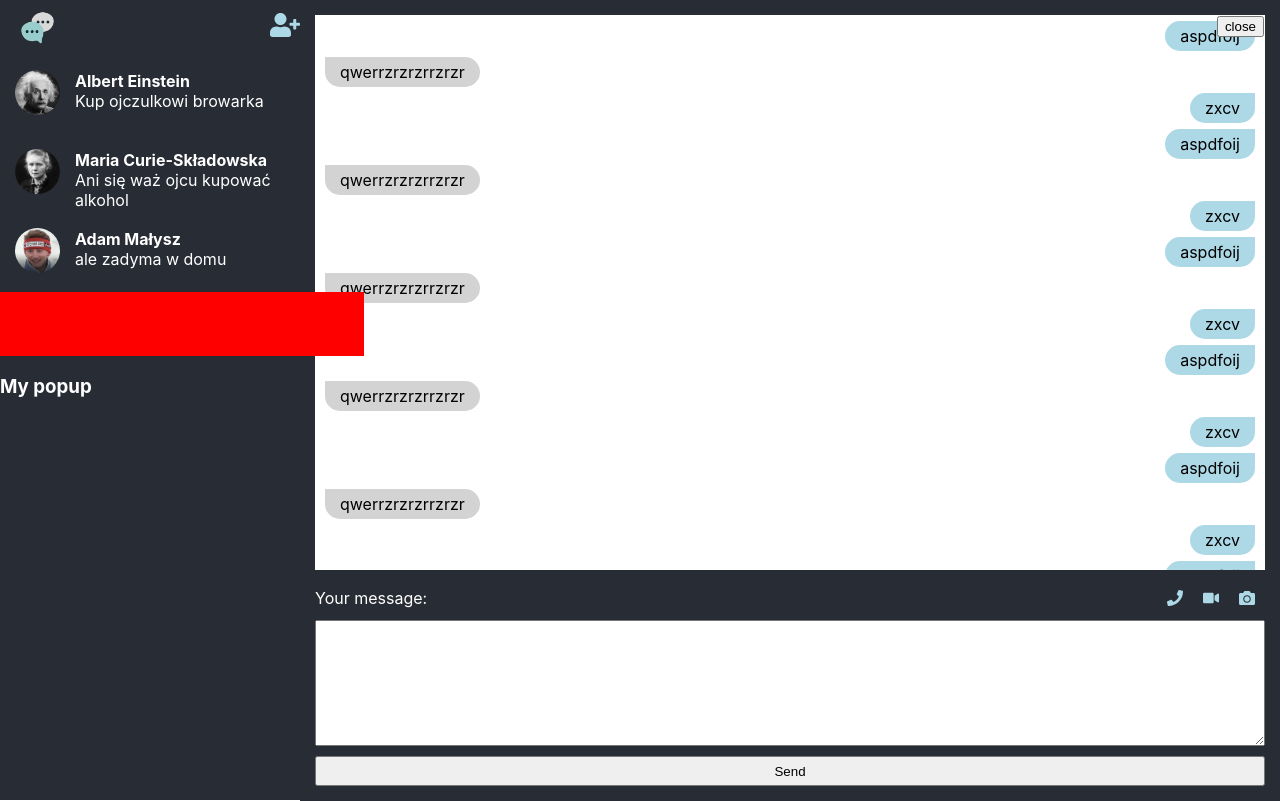
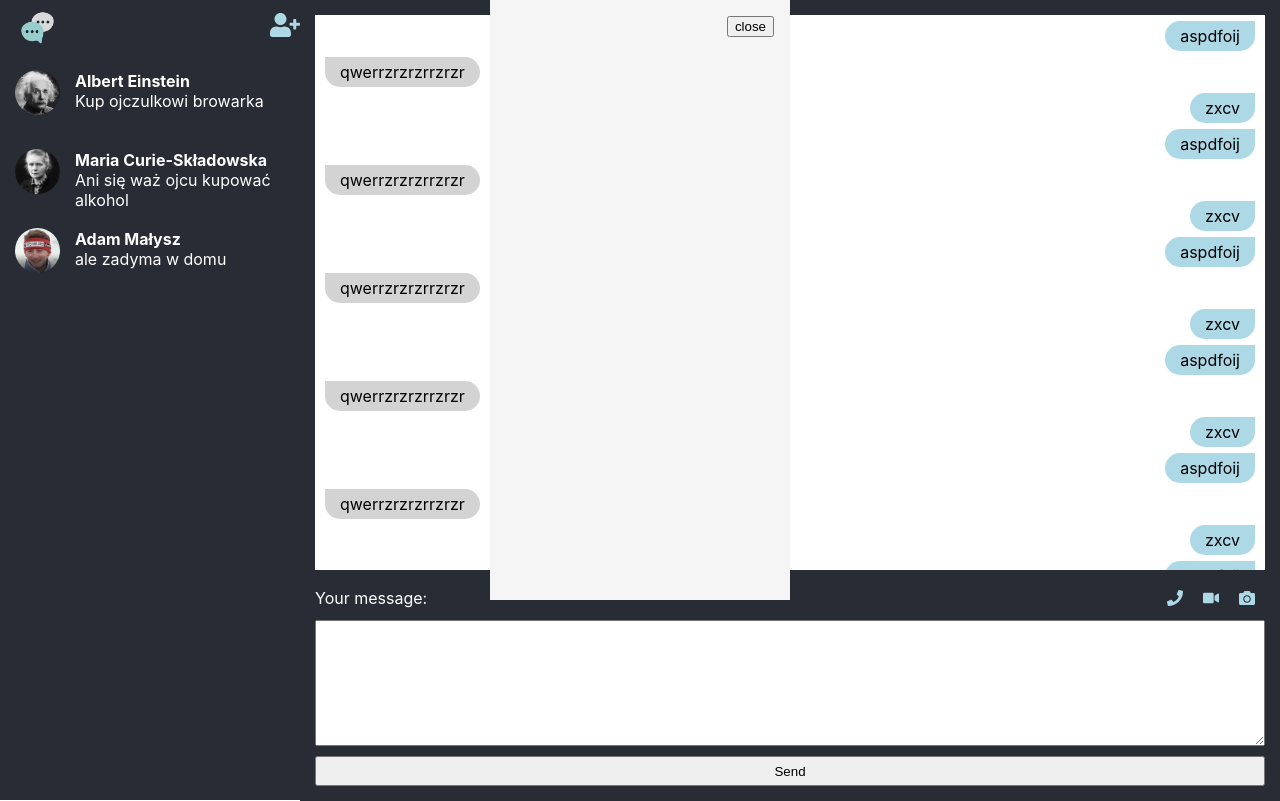
Before and after one commit to bieniekadam/COMMUNICATOR, a React (Create React App) app: page / in a window 1280 px wide. Both pictures are taken after a click on the icon 285 px from the left and 25 px from the top of the page. Built offline with nearby package versions, Linux system fonts and the light colour scheme.

Commit message:
improvingPopup

```diff
--- a/src/components/leftColumn/LeftColumn.tsx
+++ b/src/components/leftColumn/LeftColumn.tsx
@@ -24,7 +24,12 @@ export function LeftColumn() {
         <ContactMessage {...message} />
       ))}
 
-      <Popup trigger={showPopup} setTrigger={setShowPopup}>
+      <Popup
+        trigger={showPopup}
+        setTrigger={setShowPopup}
+        height="600px"
+        width="300px"
+      >
         <h3>My popup</h3>
       </Popup>
     </div>
--- a/src/components/popupAddContact/PopupAddContact.css
+++ b/src/components/popupAddContact/PopupAddContact.css
@@ -1,20 +1,20 @@
-.popup {
+.popupAddContact {
   position: fixed;
   top: 0;
-  left: 0;
-  width: 100%;
-  height: 100vh;
-  background-color: red (0, 0, 0, 0.2);
+  overflow: auto;
+  background-color: whitesmoke (0, 0, 0, 0.2);
   display: flex;
   justify-content: center;
   align-items: center;
 }
 .popupInner {
-  position: relative;
-  padding: 32px;
+  position: absolute;
+  /* padding: 32px; */
   width: 100%;
-  max-width: 640px;
-  background-color: red;
+  height: 100%;
+  margin: 0 auto;
+  background-color: whitesmoke;
+  text-align: center;
 }
 
 .closeButton {
--- a/src/components/popupAddContact/PopupAddContact.tsx
+++ b/src/components/popupAddContact/PopupAddContact.tsx
@@ -1,9 +1,21 @@
 import React from "react";
+import { callbackify } from "util";
 import "./PopupAddContact.css";
-
+interface PopupProps {
+  trigger: any;
+  height: string;
+  width: string;
+}
 export function Popup(props: any) {
   return props.trigger ? (
-    <div className="popupAddContact">
+    <div
+      style={{
+        height: props.height,
+        width: props.width,
+        left: `calc(50% - ${props.width}/2)`,
+      }}
+      className="popupAddContact"
+    >
       <div className="popupInner"></div>
       <button className="closeButton" onClick={() => props.setTrigger(false)}>
         close
```
